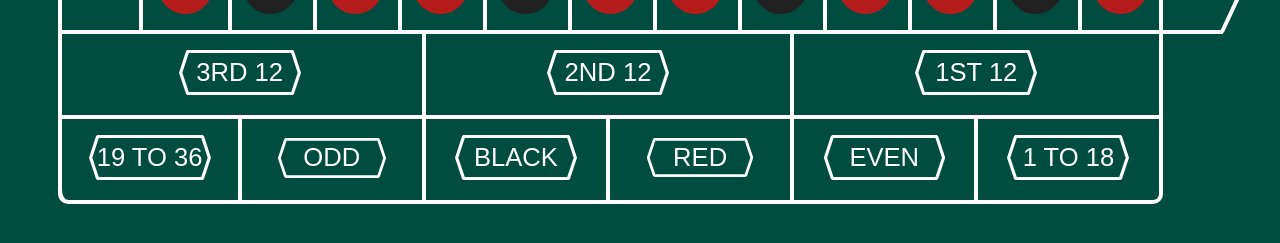
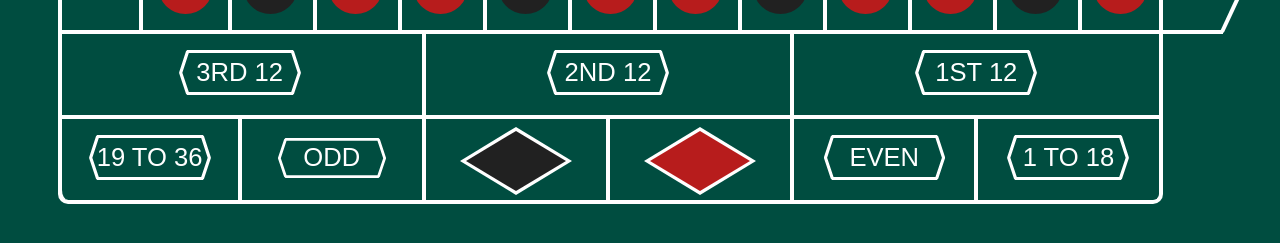
Before and after one commit to wholyinfa/roulette, a React (Create React App) app: page / in a window 1280 px wide. Shown: the part 247-490 px from the top of the page. Built offline with nearby package versions, Linux system fonts and the light colour scheme; the HTML template or start-up script is replaced by a standard one.

Commit message:
Include styling of the red and black section

```diff
--- a/src/App.css
+++ b/src/App.css
@@ -221,6 +221,7 @@
   border-right: 4px solid #fff;
   border-bottom: 4px solid #fff;
   box-sizing: border-box;
+  position: relative;
 }
 #rouletteTable #outsideBottom #evens #F19TO36 {
   border-left: 4px solid #fff;
@@ -229,6 +230,72 @@
 }
 #rouletteTable #outsideBottom #evens #F1TO18 {
   border-radius: 0 0 10px 0;
+}
+#rouletteTable #outsideBottom #evens .red, #rouletteTable #outsideBottom #evens .black {
+  text-align: center;
+}
+#rouletteTable #outsideBottom #evens .diamond {
+  width: 0;
+  height: 0;
+  border: 50px solid transparent;
+  border-bottom-width: 30px;
+  border-bottom-style: solid;
+  position: relative;
+  margin: 0 auto;
+  top: -38.4615384615px;
+  z-index: 1;
+  transition: opacity 0.1s ease-in-out;
+}
+#rouletteTable #outsideBottom #evens .diamond .extension {
+  content: "";
+  position: absolute;
+  left: -50px;
+  top: 30px;
+  width: 0;
+  height: 0;
+  border: 50px solid transparent;
+  border-top-width: 30px;
+  border-top-style: solid;
+  z-index: 1;
+}
+#rouletteTable #outsideBottom #evens .diamond.border {
+  border: 56px solid transparent;
+  border-bottom-width: 34px;
+  border-bottom-color: #fff;
+  position: absolute;
+  top: 50%;
+  left: 50%;
+  transform: translate(-50%, -99%);
+  z-index: -1;
+}
+#rouletteTable #outsideBottom #evens .diamond.border .extension {
+  left: -56px;
+  top: 34px;
+  border: 56px solid transparent;
+  border-top-color: #fff;
+  border-top-width: 34px;
+  z-index: -1;
+}
+#rouletteTable #outsideBottom #evens .theRedBlack {
+  width: 100px;
+  height: 60px;
+  direction: ltr;
+  overflow: hidden;
+  text-align: left;
+  text-indent: -9999px;
+  white-space: nowrap;
+  position: absolute;
+  display: block;
+  top: 50%;
+  left: 50%;
+  transform: translate(-50%, -50%);
+  z-index: 2;
+}
+#rouletteTable #outsideBottom #evens .theRedBlack span {
+  visibility: hidden;
+}
+#rouletteTable #outsideBottom #evens .theRedBlack:hover + .diamond {
+  opacity: 0.8;
 }
 #rouletteTable #outsideBottom .diamondButton, #rouletteTable #outsideBottom .diamondButton::after {
   background-image: url("./Assets/diamondButton.svg");
--- a/src/App.scss
+++ b/src/App.scss
@@ -234,6 +234,7 @@ $mainFrame: $boxD * 13;
                 border-right: $borderW solid #fff;
                 border-bottom: $borderW solid #fff;
                 box-sizing: border-box;
+                position: relative;
             }
             #F19TO36{
                 border-left: $borderW solid #fff;
@@ -243,6 +244,79 @@ $mainFrame: $boxD * 13;
             #F1TO18{
                 border-radius: 0 0 10px 0;
             }
+            .red, .black{
+                text-align: center;
+            }
+
+            $bSize: 50px;
+            $borderSize: $bSize - 20;
+            .diamond {
+              width: 0;
+              height: 0;
+              border: $bSize solid transparent;
+              border-bottom-width: $borderSize;
+              border-bottom-style: solid;
+              position: relative;
+              margin: 0 auto;
+              top: -$bSize / 1.3;
+              z-index: 1;
+              transition: opacity .1s ease-in-out;
+              .extension {
+                content: '';
+                position: absolute;
+                left: -$bSize;
+                top: $borderSize;
+                width: 0;
+                height: 0;
+                border: $bSize solid transparent;
+                border-top-width: $borderSize;
+                border-top-style: solid;
+                z-index: 1;
+              }
+            }
+            .diamond.border{
+              $DBorder: $borderW;
+              $BorderbSize: $bSize + $DBorder * 1.5;
+              $BorderwSize: $borderSize + $DBorder;
+              border: $BorderbSize solid transparent;
+              border-bottom-width: $BorderwSize;
+              border-bottom-color: #fff;
+              position: absolute;
+              top: 50%;
+              left: 50%;
+              transform: translate(-50%, -99%);
+              z-index: -1;
+                  .extension {
+                      left: -$BorderbSize;
+                      top: $BorderwSize;
+                      border: $BorderbSize solid transparent;
+                      border-top-color: #fff;
+                      border-top-width: $BorderwSize;
+                      z-index: -1;
+                  }
+             }
+            .theRedBlack{
+                width: $bSize * 2;
+                height: $borderSize * 2;
+                direction: ltr;
+                overflow: hidden;
+                text-align: left;
+                text-indent: -9999px;
+                white-space: nowrap;
+                position: absolute;
+                display: block;
+                top: 50%;
+                left: 50%;
+                transform: translate(-50%, -50%);
+                z-index: 2;
+              span{
+                visibility: hidden;
+              }
+            }
+            .theRedBlack:hover + .diamond{
+                opacity: .8;
+            }
+
         }
         @include diamondButton;
     }
--- a/src/App.tsx
+++ b/src/App.tsx
@@ -114,10 +114,22 @@ function Table({numbers}: InferProps<typeof Table.propTypes>) {
           <button className='diamondButton'>EVEN</button>
         </div>
         <div id='red'>
-          <button className='diamondButton'>RED</button>
+          <button className='theRedBlack'>RED</button>
+            <div className='diamond' style={{borderBottomColor: colors.red}}>
+              <div className='extension' style={{borderTopColor: colors.red}}></div>
+            </div>
+            <div className='diamond border'>
+              <div className='extension'></div>
+            </div>
         </div>
         <div id='black'>
-          <button className='diamondButton'>BLACK</button>
+          <button className='theRedBlack'>BLACK</button>
+          <div className='diamond' style={{borderBottomColor: colors.black}}>
+            <div className='extension' style={{borderTopColor: colors.black}}></div>
+          </div>
+          <div className='diamond border'>
+            <div className='extension'></div>
+          </div>
         </div>
         <div id='odd'>
           <button className='diamondButton'>ODD</button>
```
Also changed, not shown: 1 other file (tests, documents, lock files or other folders).
